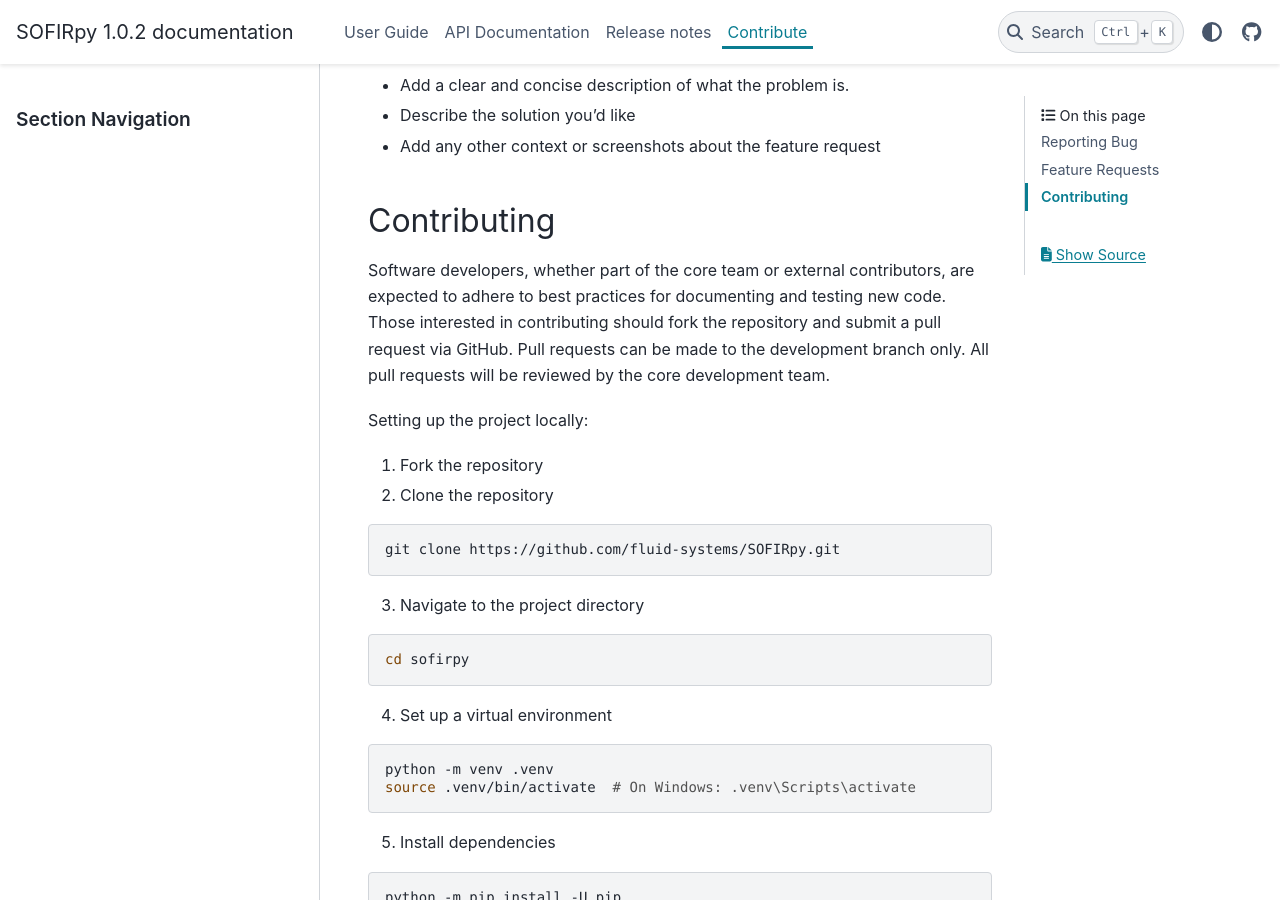
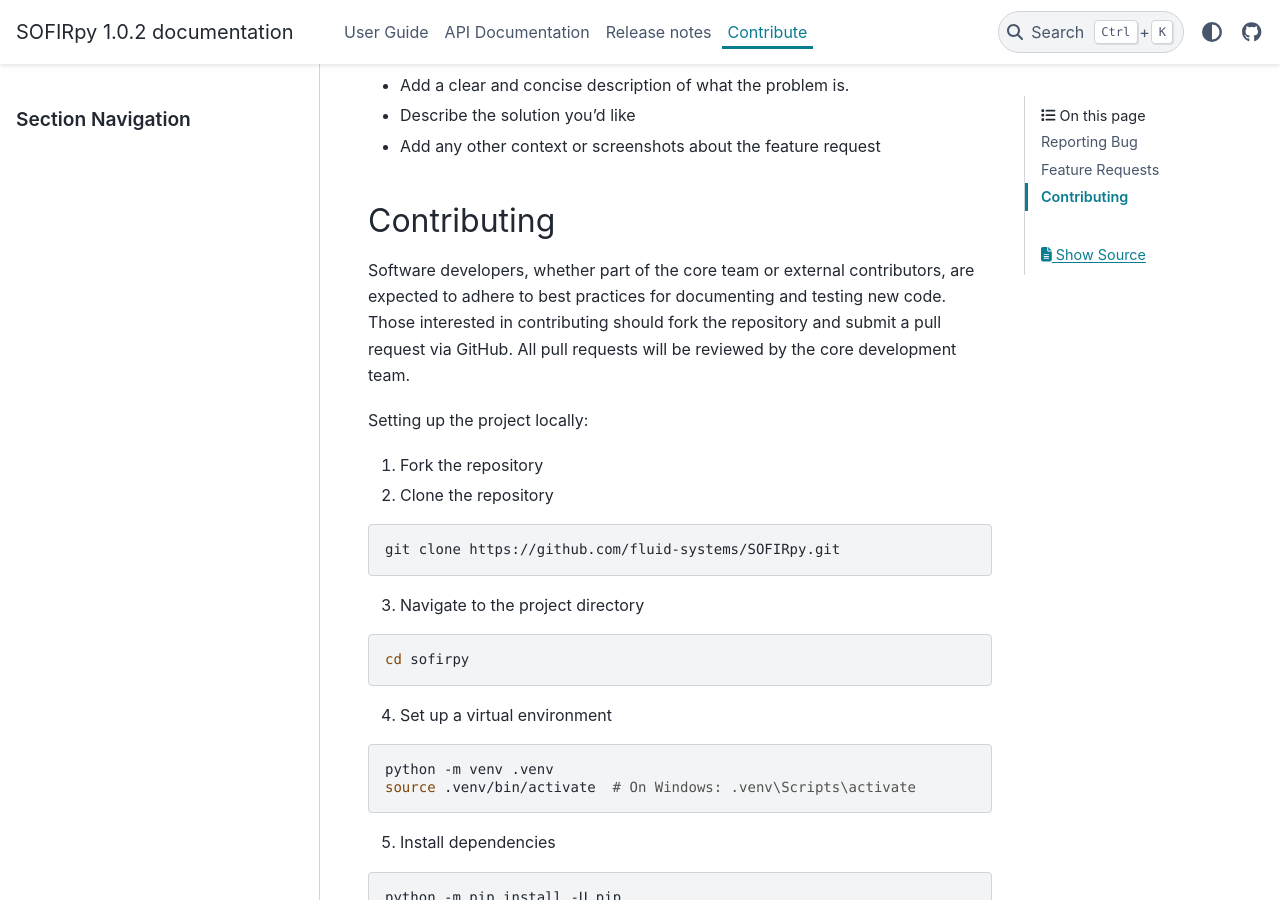
Before and after one commit to fluid-systems/SOFIRpy, a Sphinx documentation site: the page built from docs/contributing.rst, in a window 1280 px wide and 900 px high, scrolled down 584 px. Built offline with Sphinx 7.4.7 and the PyData theme 0.15.4, drawn with Linux system fonts in a browser that asks for light colours.

Commit message:
update docs

```diff
--- a/docs/contributing.rst
+++ b/docs/contributing.rst
@@ -31,8 +31,7 @@
 Software developers, whether part of the core team or external contributors, are
 expected to adhere to best practices for documenting and testing new code. Those
 interested in contributing should fork the repository and submit a pull request via
-GitHub. Pull requests can be made to the development branch only. All pull requests
-will be reviewed by the core development team.
+GitHub. All pull requests will be reviewed by the core development team.
 
 Setting up the project locally:
 
```
